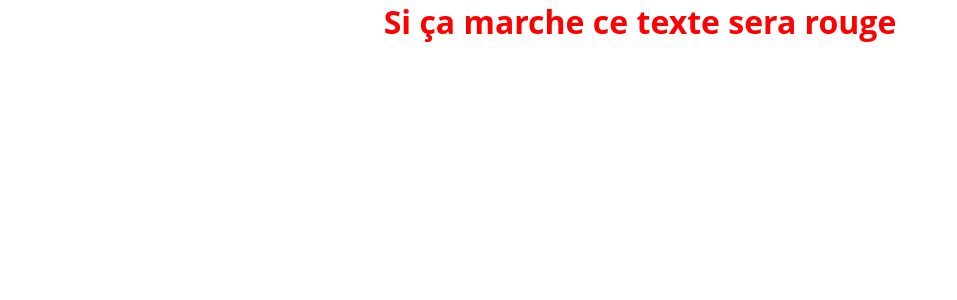
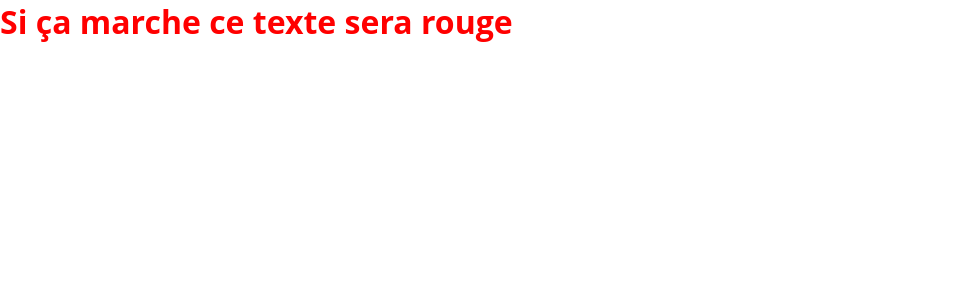
Before and after one commit to LamarcheG/recipe, a React (Create React App) app: page / in a window 1280 px wide. Shown: the top 300 px of the page, without its empty margins (0-957 px from the left). Built offline with nearby package versions, Linux system fonts and the light colour scheme.

Commit message:
chore: initial file structure

```diff
--- a/src/App.css
+++ /dev/null
@@ -1,38 +0,0 @@
-.App {
-  text-align: center;
-}
-
-.App-logo {
-  height: 40vmin;
-  pointer-events: none;
-}
-
-@media (prefers-reduced-motion: no-preference) {
-  .App-logo {
-    animation: App-logo-spin infinite 20s linear;
-  }
-}
-
-.App-header {
-  background-color: #282c34;
-  min-height: 100vh;
-  display: flex;
-  flex-direction: column;
-  align-items: center;
-  justify-content: center;
-  font-size: calc(10px + 2vmin);
-  color: white;
-}
-
-.App-link {
-  color: #61dafb;
-}
-
-@keyframes App-logo-spin {
-  from {
-    transform: rotate(0deg);
-  }
-  to {
-    transform: rotate(360deg);
-  }
-}
--- a/src/App.tsx
+++ b/src/App.tsx
@@ -1,6 +1,5 @@
 import GlobalStyle from "global.style";
 import React from "react";
-import "./App.css";
 
 function App() {
   return (
--- a/src/index.css
+++ /dev/null
@@ -1,13 +0,0 @@
-body {
-  margin: 0;
-  font-family: -apple-system, BlinkMacSystemFont, 'Segoe UI', 'Roboto', 'Oxygen',
-    'Ubuntu', 'Cantarell', 'Fira Sans', 'Droid Sans', 'Helvetica Neue',
-    sans-serif;
-  -webkit-font-smoothing: antialiased;
-  -moz-osx-font-smoothing: grayscale;
-}
-
-code {
-  font-family: source-code-pro, Menlo, Monaco, Consolas, 'Courier New',
-    monospace;
-}
--- a/src/index.tsx
+++ b/src/index.tsx
@@ -1,6 +1,5 @@
 import React from "react";
 import ReactDOM from "react-dom/client";
-import "./index.css";
 import App from "./App";
 import reportWebVitals from "./reportWebVitals";
 
```
Also changed, not shown: src/logo.svg (deleted).
